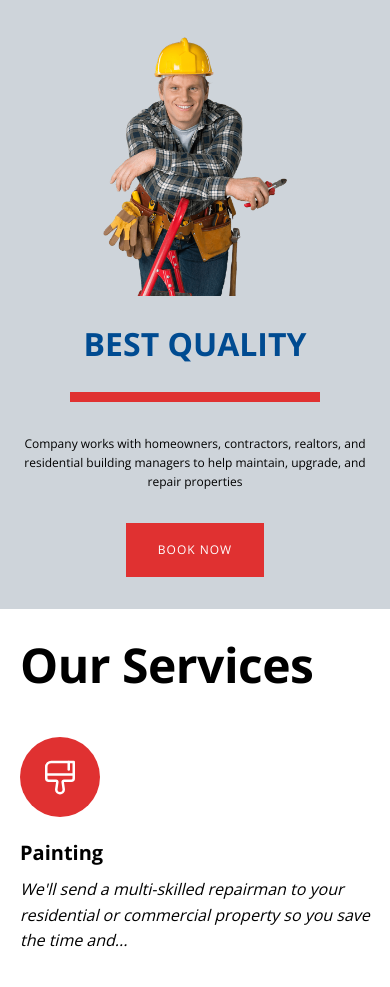
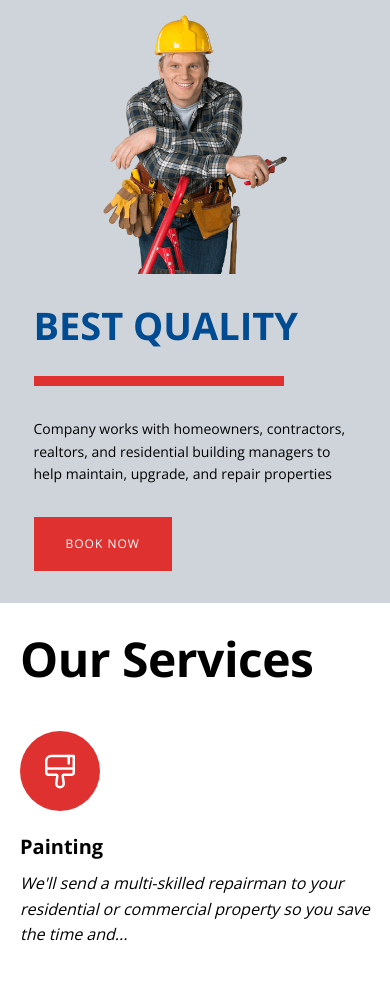
Before and after one commit to iamhammyboi19/kodecamp-stage-3-task-1, a plain HTML site: page index.html in a window 390 px wide. Shown: the part 1963-2950 px from the top of the page. Drawn offline with nearby package versions, Linux system fonts and the light colour scheme.

Commit message:
queries changes
i changed some queries to fit the phone screen very well

```diff
--- a/quieries.css
+++ b/quieries.css
@@ -153,7 +153,8 @@ below 944px (landscape tablets)
     font-size: 1.6rem;
   }
   .about-plumb-services {
-    justify-items: center;
+    justify-items: start;
+    padding-left: 1.6rem;
   }
   .todolist-head {
     font-size: 2.4rem;
@@ -227,25 +228,25 @@ below 752px (smaller phones)
     padding-right: 0;
   }
   .best-qua-pack {
-    text-align: center;
     margin: 0 auto;
-    padding-bottom: 3.2rem;
+    padding: 0 1.4rem 3.2rem 1.4rem;
   }
   .urgent-first-p {
     margin-top: 0;
+    padding-left: 0;
   }
 
   .textalign {
     padding: 0 1.6rem 0 1.6rem;
   }
   .best-qua {
-    font-size: 3.2rem;
+    font-size: 3.8rem;
   }
   .qua-btn {
     width: 25rem;
   }
   .qua-p {
-    font-size: 1.2rem;
+    font-size: 1.4rem;
   }
   .how-help-section,
   .urgent-help-section,
```
Also changed, not shown: 1 other file.
